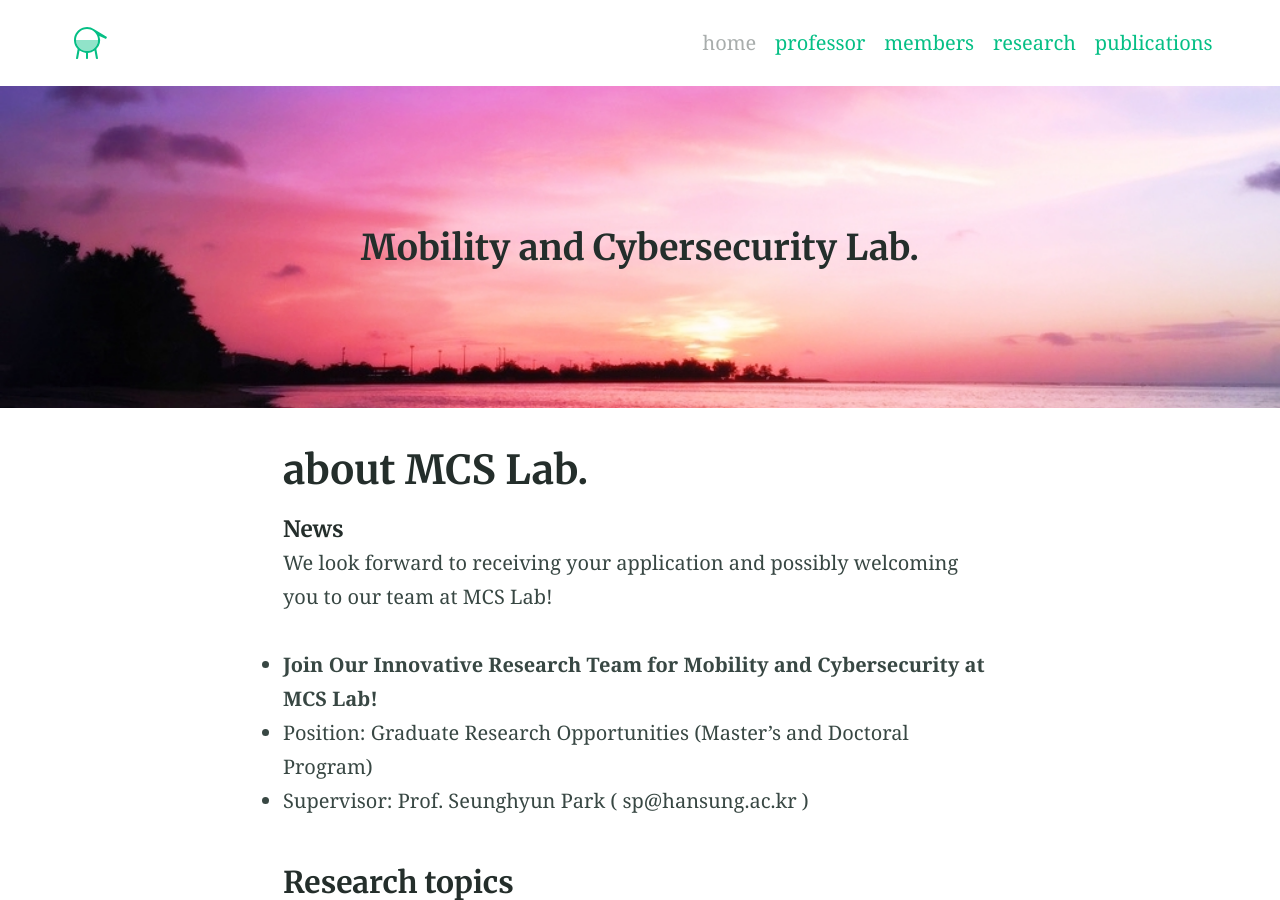
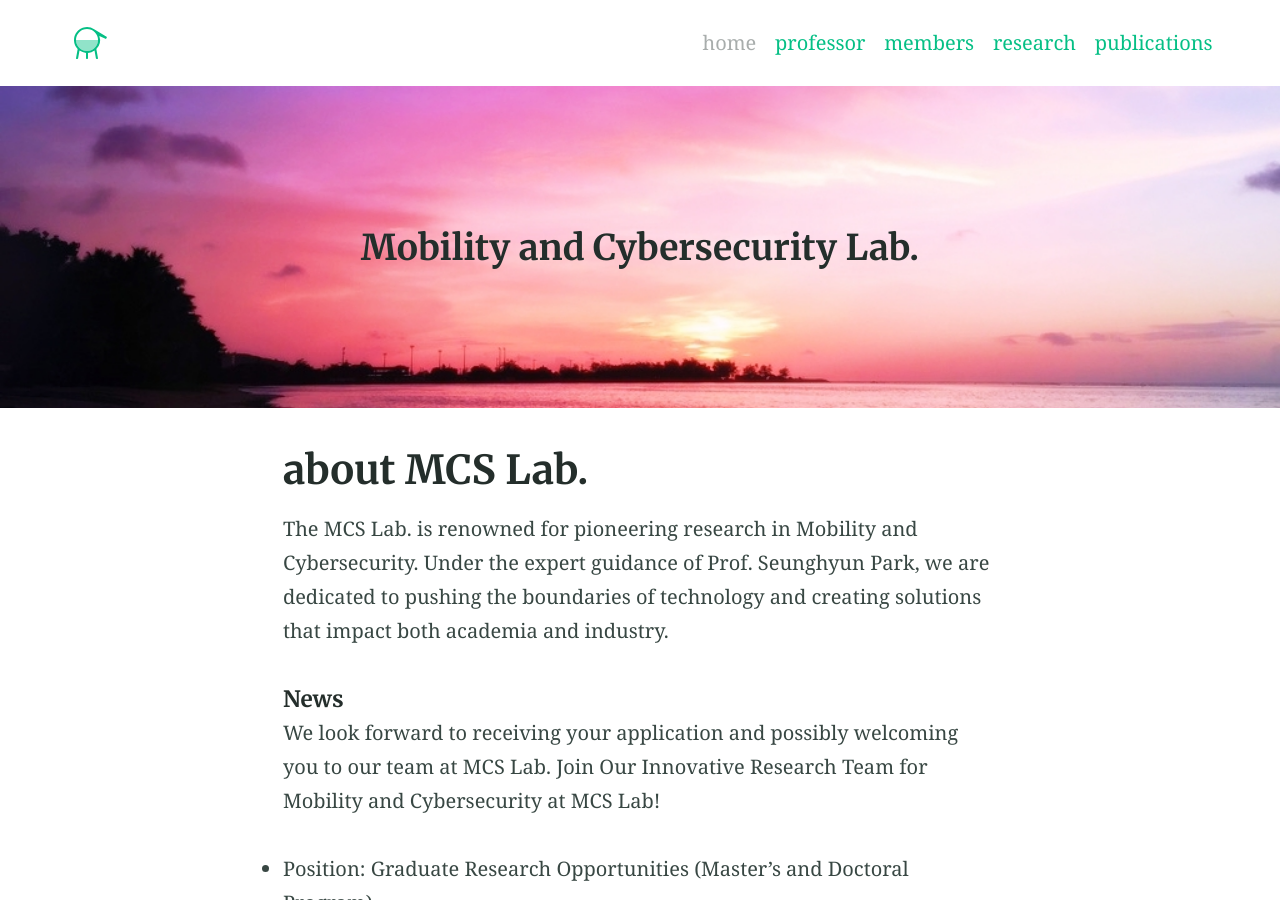
Before and after one commit to imcslab/imcslab.github.io, a Jekyll site: the page built from index.md, in a window 1280 px wide and 900 px high. Built offline with Jekyll 4.4.1, drawn with Linux system fonts in a browser that asks for light colours.

Commit message:
Update index.md

```diff
--- a/index.md
+++ b/index.md
@@ -4,13 +4,14 @@ feature_text: |
   ## Mobility and Cybersecurity Lab.
 
 feature_image: "/assets/uploads/bg_2_r2.jpg"
-excerpt: "The MCS Lab. is renowned for pioneering research in Mobility and Cybersecurity. Under the expert guidance of Prof. Seunghyun Park, we are dedicated to pushing the boundaries of technology and creating solutions that impact both academia and industry."
+excerpt: ""
 ---
 
+The MCS Lab. is renowned for pioneering research in Mobility and Cybersecurity. Under the expert guidance of Prof. Seunghyun Park, we are dedicated to pushing the boundaries of technology and creating solutions that impact both academia and industry.
+
+
 ##### News
-We look forward to receiving your application and possibly welcoming you to our team at MCS Lab!
-
-* **Join Our Innovative Research Team for Mobility and Cybersecurity at MCS Lab!**
+We look forward to receiving your application and possibly welcoming you to our team at MCS Lab. Join Our Innovative Research Team for Mobility and Cybersecurity at MCS Lab!
 * Position: Graduate Research Opportunities (Master's and Doctoral Program)
 * Supervisor: Prof. Seunghyun Park ( sp@hansung.ac.kr )
 
```
